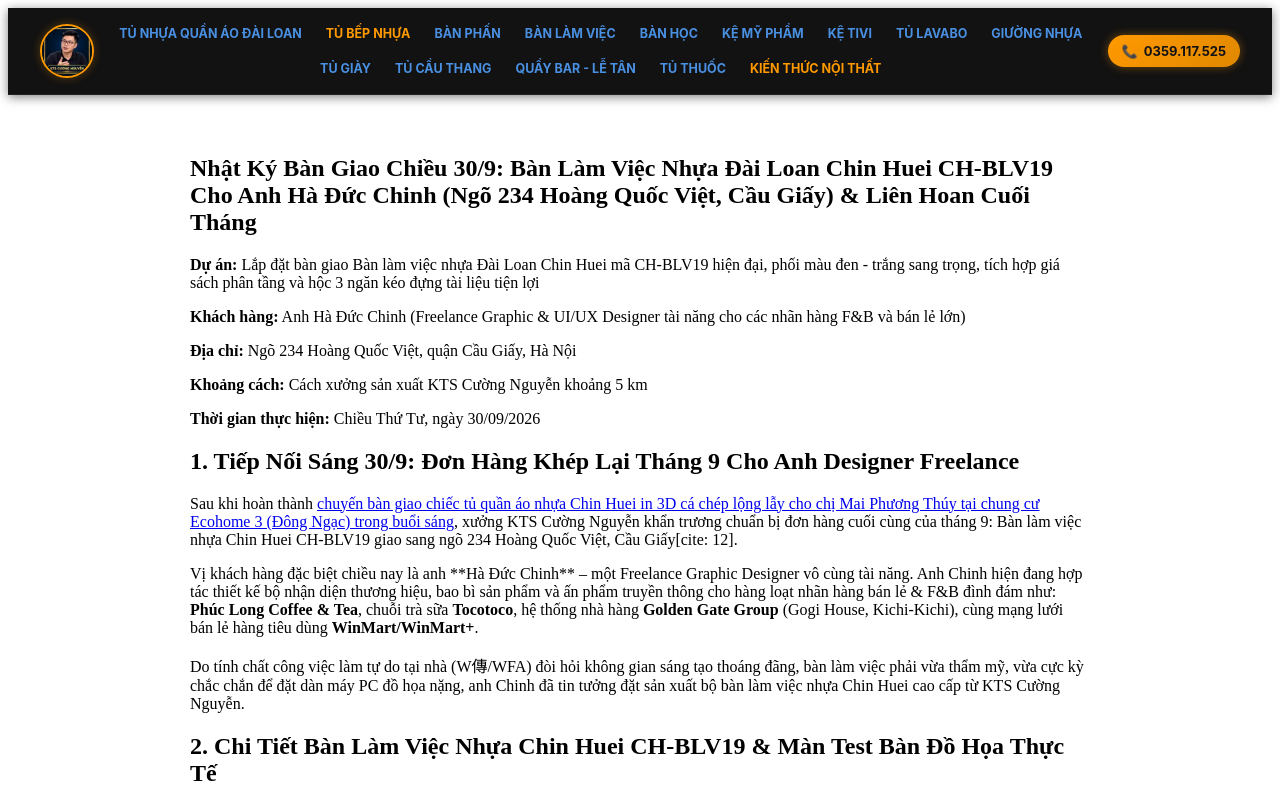
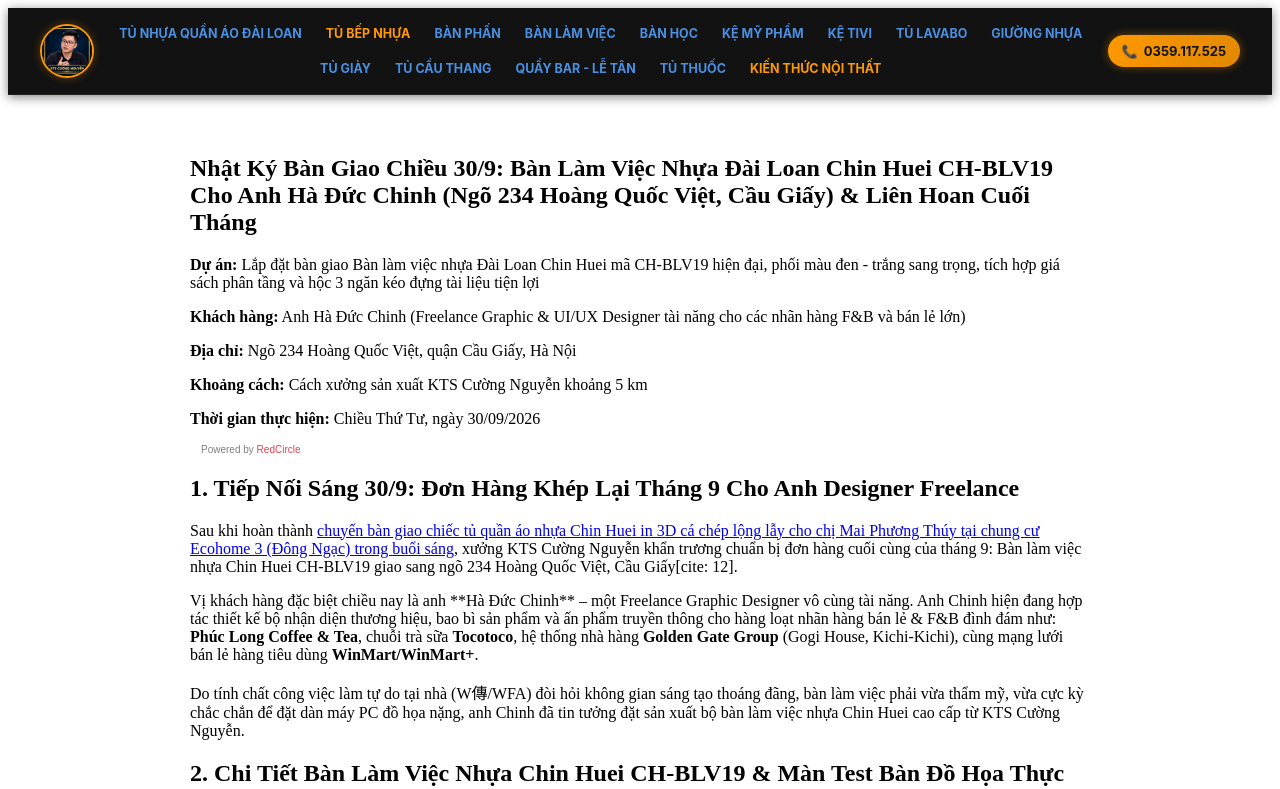
Before and after one commit to noithatchinhuei/ktscuongnguyen.github.io, a Jekyll site: the page built from du-an/ban-lam-viec-nhua-hoang-quoc-viet-cau-giay.html, in a window 1280 px wide and 1400 px high. Shown: the top 789 px of the window. Built offline with Jekyll 4.4.1, drawn with Linux system fonts in a browser that asks for light colours; a script that is not in the unit is left out.

Commit message:
Update ban-lam-viec-nhua-hoang-quoc-viet-cau-giay.html

```diff
--- a/du-an/ban-lam-viec-nhua-hoang-quoc-viet-cau-giay.html
+++ b/du-an/ban-lam-viec-nhua-hoang-quoc-viet-cau-giay.html
@@ -14,6 +14,25 @@ description: "Khép lại tháng 9 rực rỡ, chiều 30/9 KTS Cường Nguyễ
         <p><strong>Khoảng cách:</strong> Cách xưởng sản xuất KTS Cường Nguyễn khoảng 5 km</p>
         <p><strong>Thời gian thực hiện:</strong> Chiều Thứ Tư, ngày 30/09/2026</p>
     </div>
+
+    <script async defer onload="redcircleIframe();" src="https://api.podcache.net/embedded-player/sh/9e8040ef-9777-487b-bc6e-672c41279bdf/ep/008ce2dc-a7cc-49c7-b4a7-ccaeaff09754"></script>
+    <div class="redcirclePlayer-008ce2dc-a7cc-49c7-b4a7-ccaeaff09754"></div>
+    <style>
+    .redcircle-link:link {
+        color: #ea404d;
+        text-decoration: none;
+    }
+    .redcircle-link:hover {
+        color: #ea404d;
+    }
+    .redcircle-link:active {
+        color: #ea404d;
+    }
+    .redcircle-link:visited {
+        color: #ea404d;
+    }
+</style>
+<p style="margin-top:3px;margin-left:11px;font-family: sans-serif;font-size: 10px; color: gray;">Powered by <a class="redcircle-link" href="https://redcircle.com?utm_source=rc_embedded_player&utm_medium=web&utm_campaign=embedded_v1">RedCircle</a></p>
 
     <h2>1. Tiếp Nối Sáng 30/9: Đơn Hàng Khép Lại Tháng 9 Cho Anh Designer Freelance</h2>
     <p>Sau khi hoàn thành <a href="https://ktscuongnguyen.io.vn/du-an/tu-nhua-3-canh-in-3d-ecohome.html" target="_blank">chuyến bàn giao chiếc tủ quần áo nhựa Chin Huei in 3D cá chép lộng lẫy cho chị Mai Phương Thúy tại chung cư Ecohome 3 (Đông Ngạc) trong buổi sáng</a>, xưởng KTS Cường Nguyễn khẩn trương chuẩn bị đơn hàng cuối cùng của tháng 9: Bàn làm việc nhựa Chin Huei CH-BLV19 giao sang ngõ 234 Hoàng Quốc Việt, Cầu Giấy[cite: 12].</p>
```
